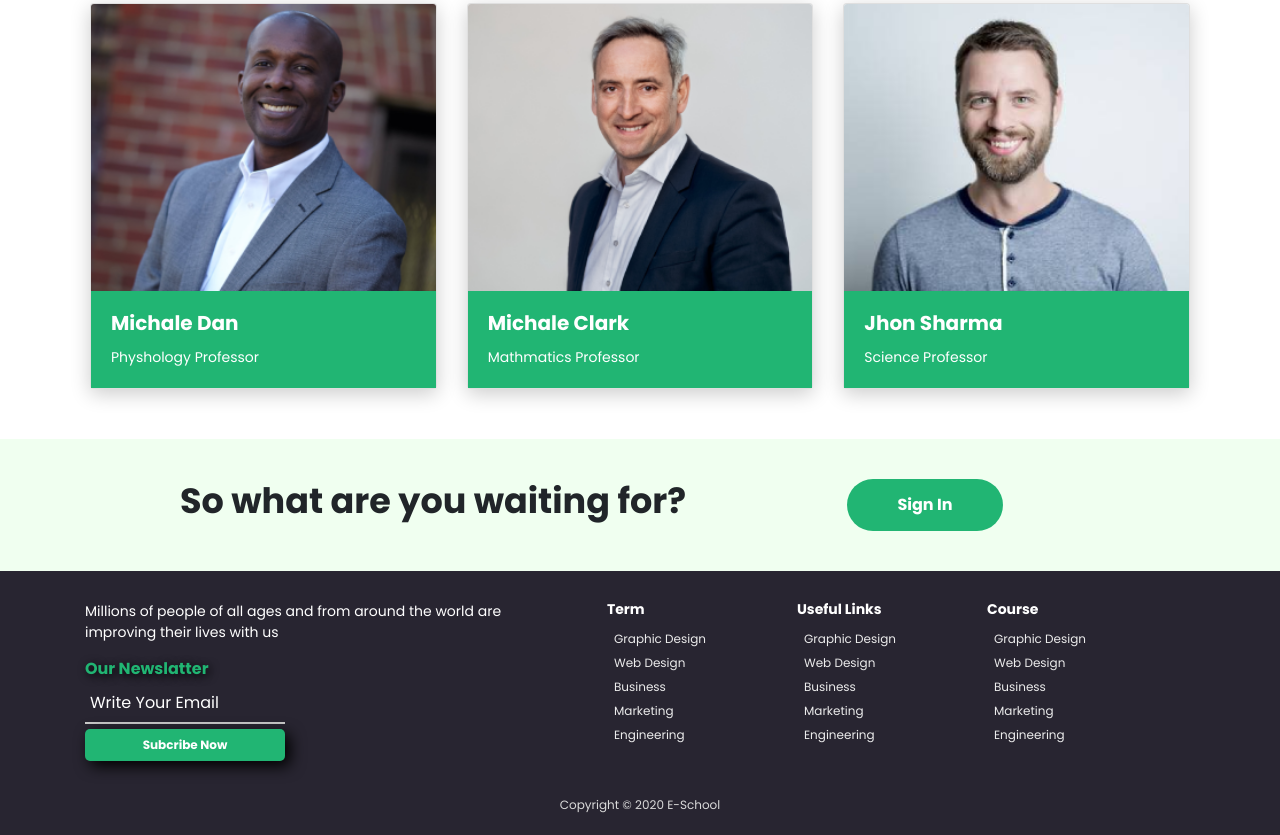
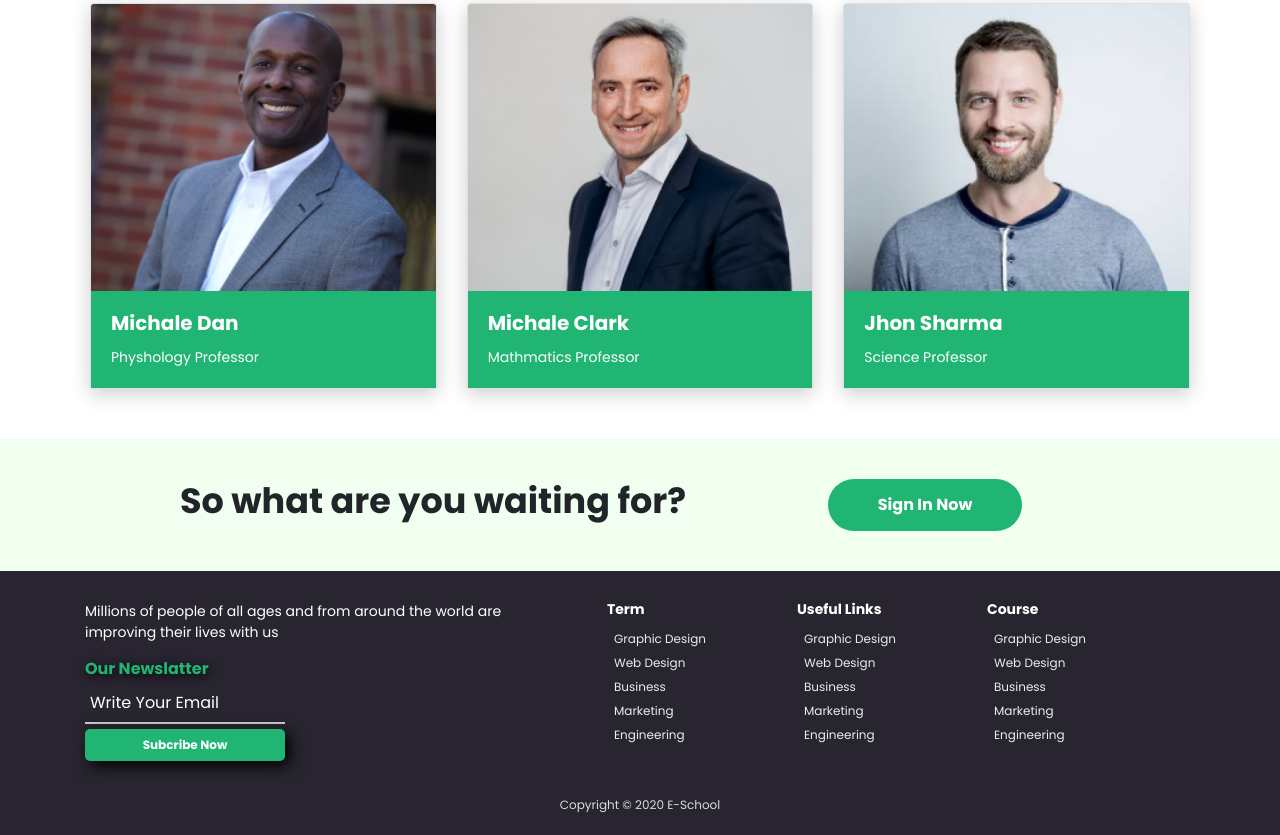
Before and after one commit to walid-hassan/e-school, a plain HTML site: page index.html in a window 1280 px wide. Shown: the part 1997-2832 px from the top of the page. Drawn offline with nearby package versions, Linux system fonts and the light colour scheme.

Commit message:
button change

```diff
--- a/index.html
+++ b/index.html
@@ -266,7 +266,7 @@
                     <h4>So what are you waiting for?</h4>
                 </div>
                 <div class="col-md-4 sign-in-now d-flex align-items-center d-flex justify-content-center">
-                    <a href="#">Sign In</a>
+                    <a href="#">Sign In Now</a>
                 </div>
             </div>
         </div>
```
